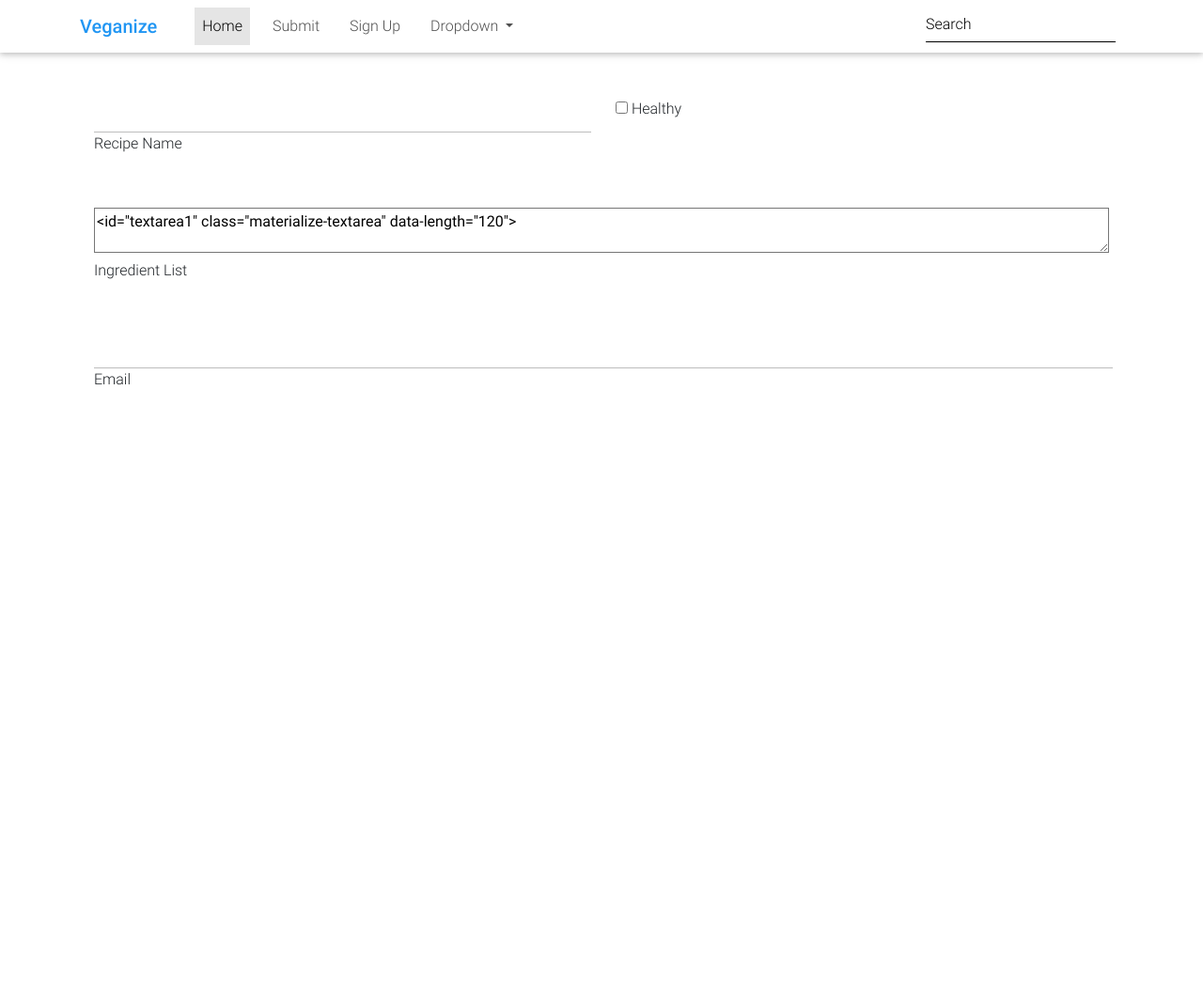
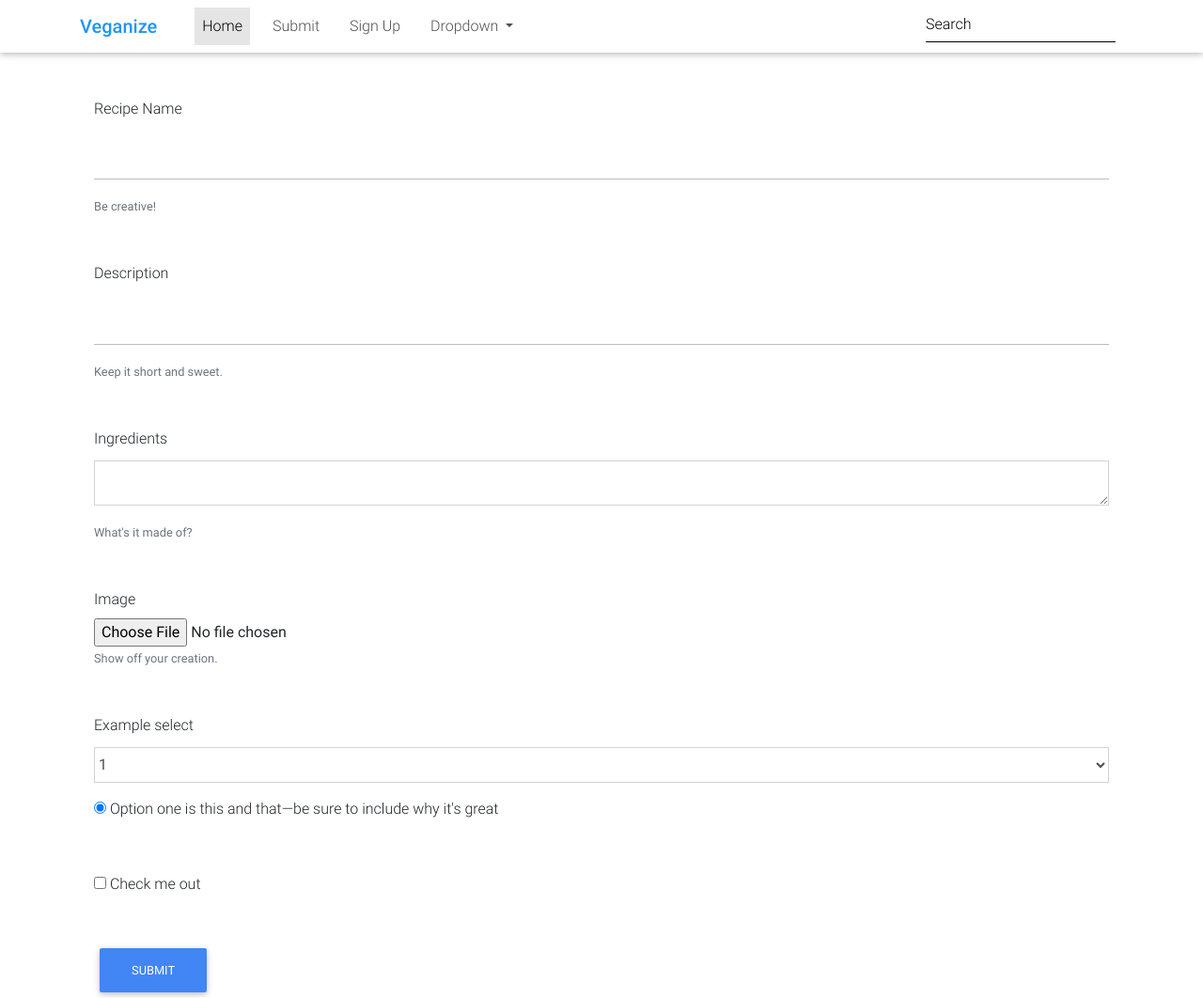
Before and after one commit to Miyooki/veganwebapp, a Django app: page /recipeform/ in a window 1280 px wide. Shown: the whole page at 94% size. Before the commit the page ends 410 px from the top, so only its background shows below. Run offline with Django 3.2, Linux system fonts and the light colour scheme; some libraries are stand-ins or nearby versions.

Commit message:
format recipe submit

```diff
--- a/webapp/templates/recipeform.html
+++ b/webapp/templates/recipeform.html
@@ -102,38 +102,57 @@
 
  <div class="container">
 
-    <form class="col s12">
+	<form class="col mt-5">
+		<div class="form-group mt-5">
+			<label for="exampleInputEmail1" class="bmd-label-floating">Recipe Name</label>
+			<input type="email" class="form-control" id="exampleInputEmail1">
+			<small class="text-muted">Be creative!</small>
+		</div>
 
-      <div class="row mt-5 wow">
+		<div class="form-group mt-5">
+			<label for="exampleInputEmail1" class="bmd-label-floating">Description</label>
+			<input type="email" class="form-control" id="exampleInputEmail1">
+			<small class="text-muted">Keep it short and sweet.</small>
+		</div>
 
-        <div class="input-field col s6">
-
-          <input id="recipename" type="text" class="validate">
-          <label for="recipename">Recipe Name</label>
+		<div class="form-group mt-5">
+			<label for="exampleTextarea" class="bmd-label-floating">Ingredients</label>
+			<textarea class="form-control" id="exampleTextarea" rows="5"></textarea>
+			<small class="text-muted">What's it made of?</small>
 
 		</div>
 
-        <div class="input-field col s6">
-          <p>
-			<input type="checkbox" id="healthy" />
-			<label for="healthy">Healthy</label>
-		</p>
-        </div>
+		<div class="form-group mt-5">
+			<label for="exampleInputFile" class="bmd-label-floating">Image</label>
+			<input type="file" class="form-control-file" id="exampleInputFile">
+			<small class="text-muted">Show off your creation.</small>
 		</div>
 
-      <div class="row mt-5 wow">
-          <div class="input-field col s12">
-            <textarea><id="textarea1" class="materialize-textarea" data-length="120"></textarea>
-            <label for="textarea1">Ingredient List</label>
-          </div>
+		<div class="form-group mt-5">
+			<label for="exampleSelect1" class="bmd-label-floating">Example select</label>
+			<select class="form-control" id="exampleSelect1">
+				<option>1</option>
+				<option>2</option>
+				<option>3</option>
+				<option>4</option>
+				<option>5</option>
+			</select>
 		</div>
 
-      <div class="row mt-5 wow">
-        <div class="input-field col s12">
-          <input id="email" type="email" class="validate">
-          <label for="email">Email</label>
+		<div class="radio">
+			<label>
+			<input type="radio" name="optionsRadios" id="optionsRadios1" value="option1" checked>
+			Option one is this and that&mdash;be sure to include why it's great
+			</label>
 		</div>
+
+		<div class="checkbox mt-5">
+			<label>
+				<input type="checkbox"> Check me out
+			</label>
 		</div>
+
+	<button type="submit" class="btn btn-primary btn-raised mt-5">Submit</button>
 
 </form>
 
```
Also changed, not shown: webapp/templates/index.html (+5 -4 lines). Lines whose indentation alone changed are shown as unchanged.
